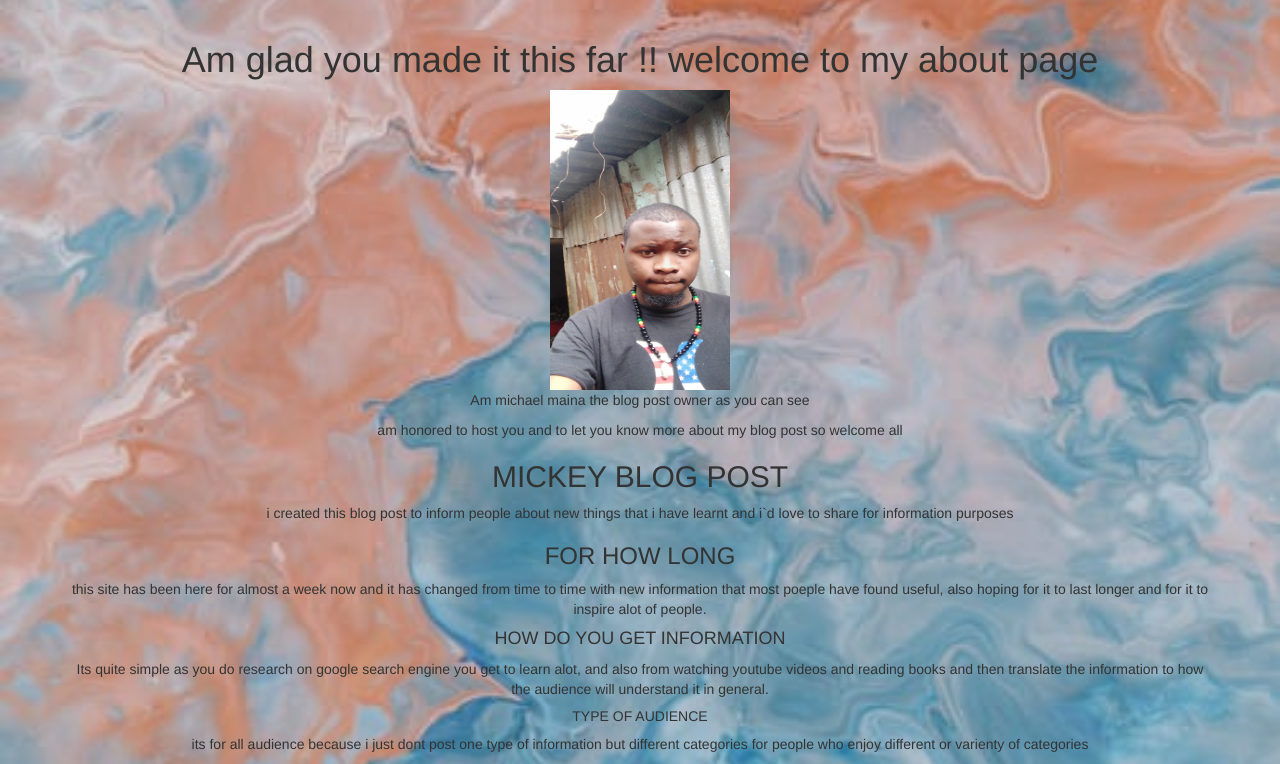
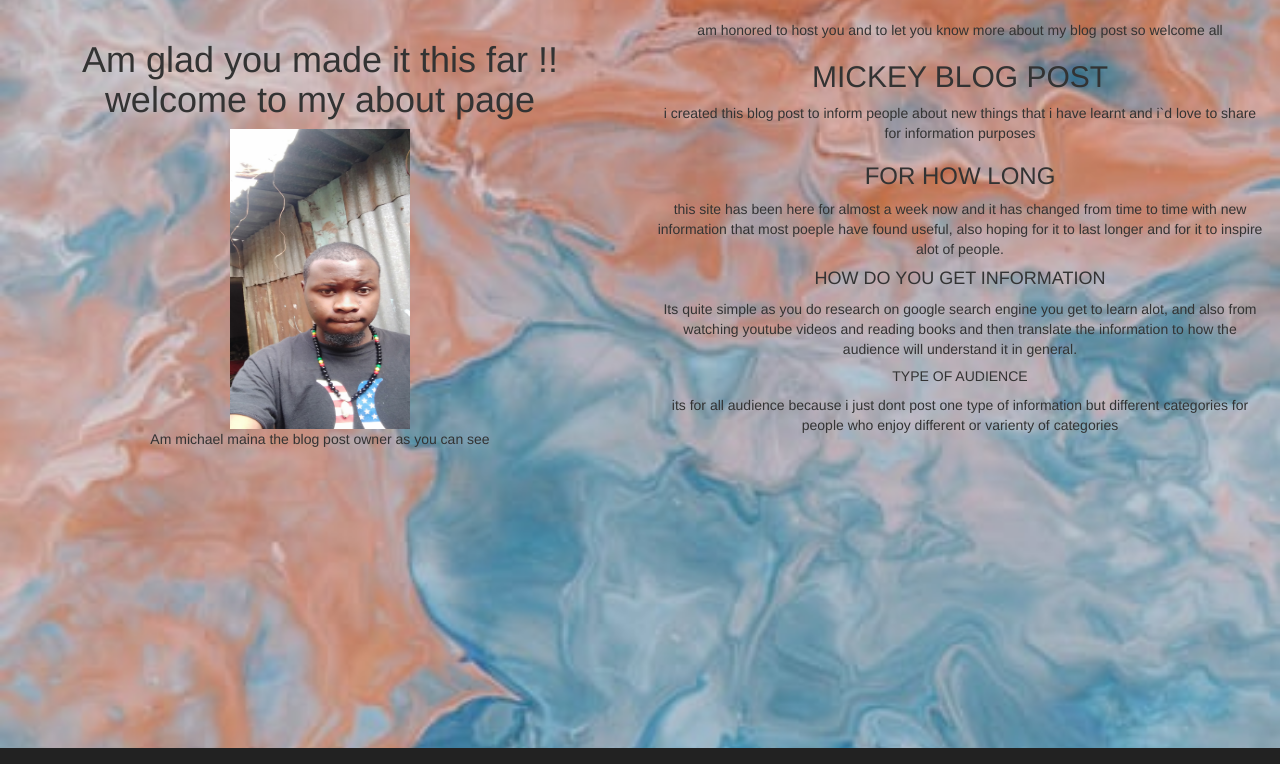
Before and after one commit to michael-creator/mickey-blogs, a Flask app: page /about in a window 1280 px wide. Shown: the part 52-816 px from the top of the page. Run offline with Flask 2, Linux system fonts and the light colour scheme; parts of the project's set-up code (start-up, migrations or seed data) failed here and were passed over; some libraries are stand-ins or nearby versions.

Commit message:
added some styles to change how the information is displayed in the about page

```diff
--- a/app/templates/about.html
+++ b/app/templates/about.html
@@ -5,16 +5,20 @@
 <link rel="stylesheet" href="../static/index.css">
 {% endblock %} -->
 
-
 {%block content %}
 <div class="container-fluid bg-hd">
+    <div class="row">
+        <div class="col-md-6">
     <h1> Am glad you made it this far !! welcome to my about page </h1>
 
-</div>
     <img src="static/photo/mickey.jpg" width="180" height="300">
 
     <p> Am michael maina the blog post owner as you can see </p>
-    <div class="container">
+
+    </div>
+
+<div class="col-md-6">
+
                 <p> am honored to host you and to let you know more about my blog post so welcome all </p>
 
                 <h2> MICKEY BLOG POST </h2>
@@ -30,5 +34,9 @@
                 <h5> TYPE OF AUDIENCE </h5>
                 <p> its for all audience because i just dont post one type of information but different categories for people who enjoy different or varienty of categories </p>
 
+
+
+</div>
+</div>
 </div>
 {% endblock %}
```
Lines whose indentation alone changed are shown as unchanged.
